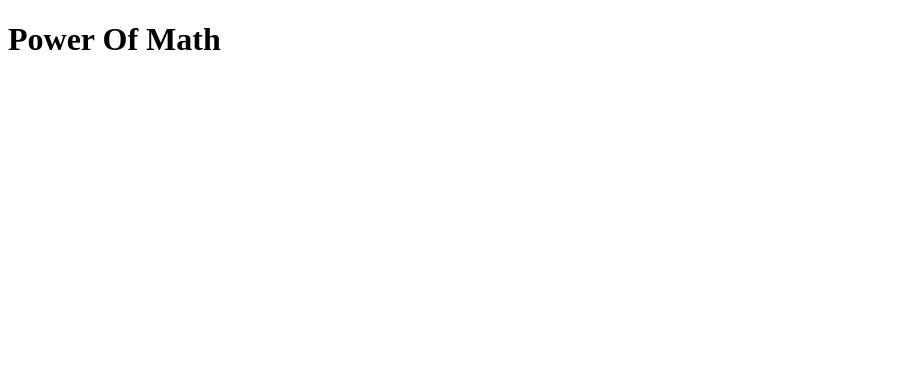
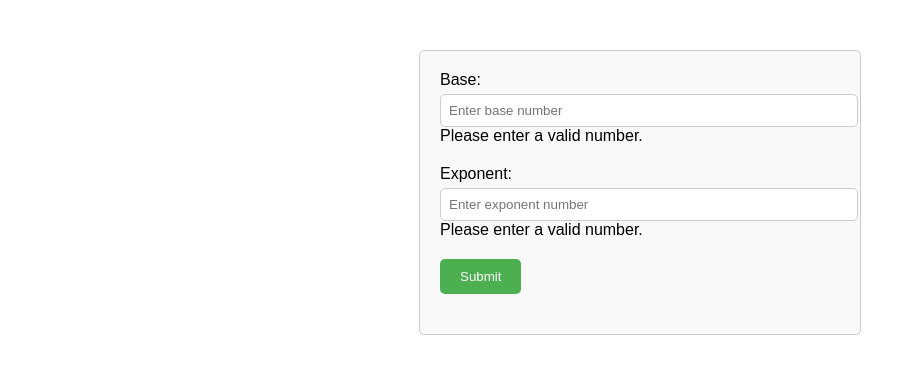
Before and after one commit to david-solomon-henshaw/Aws-Playground, a plain HTML site: page Power Of Math/index.html in a window 1280 px wide. Shown: the whole page, without its empty margins (0-916 px from the left). Drawn offline with Linux system fonts and the light colour scheme.

Commit message:
Power of math html file completed with validators and aws api connected

```diff
--- a/Power Of Math/index.html
+++ b/Power Of Math/index.html
@@ -1,11 +1,113 @@
 <!DOCTYPE html>
 <html lang="en">
 <head>
-    <meta charset="UTF-8">
-    <meta name="viewport" content="width=device-width, initial-scale=1.0">
-    <title>Document</title>
+<meta charset="UTF-8">
+<meta name="viewport" content="width=device-width, initial-scale=1.0">
+<title>Power of Math Calculator</title>
+<style>
+    body {
+        font-family: Arial, sans-serif;
+        margin: 0;
+        padding: 0;
+    }
+    .container {
+        max-width: 400px;
+        margin: 50px auto;
+        padding: 20px;
+        background-color: #f9f9f9;
+        border: 1px solid #ccc;
+        border-radius: 5px;
+    }
+    .input-group {
+        margin-bottom: 20px;
+    }
+    label {
+        display: block;
+        margin-bottom: 5px;
+    }
+    input[type="text"] {
+        width: 100%;
+        padding: 8px;
+        border: 1px solid #ccc;
+        border-radius: 5px;
+    }
+    #warning {
+        color: red;
+        display: none;
+    }
+    #submitBtn {
+        padding: 10px 20px;
+        background-color: #4CAF50;
+        color: white;
+        border: none;
+        border-radius: 5px;
+        cursor: pointer;
+    }
+    #submitBtn:disabled {
+        background-color: #ddd;
+        cursor: not-allowed;
+    }
+    #result {
+        margin-top: 20px;
+        font-weight: bold;
+    }
+</style>
 </head>
 <body>
-    <h1>Power Of Math</h1>
+
+<div class="container">
+    <div class="input-group">
+        <label for="base">Base:</label>
+        <input type="text" id="base" placeholder="Enter base number" oninput="validateInput('base')">
+        <div id="base-warning" class="warning">Please enter a valid number.</div>
+    </div>
+    <div class="input-group">
+        <label for="exponent">Exponent:</label>
+        <input type="text" id="exponent" placeholder="Enter exponent number" oninput="validateInput('exponent')">
+        <div id="exponent-warning" class="warning">Please enter a valid number.</div>
+    </div>
+    <button id="submitBtn" onclick="submitNumbers()">Submit</button>
+    <div id="result"></div>
+</div>
+
+<script>
+function validateInput(field) {
+    var input = document.getElementById(field);
+    var warning = document.getElementById(field + "-warning");
+    var submitBtn = document.getElementById("submitBtn");
+
+    if (isNaN(input.value)) {
+        warning.style.display = "block";
+        submitBtn.disabled = true;
+    } else {
+        warning.style.display = "none";
+        submitBtn.disabled = false;
+    }
+}
+
+function submitNumbers() {
+    var base = document.getElementById("base").value;
+    var exponent = document.getElementById("exponent").value;
+
+    // Make an HTTP request to your Lambda function endpoint
+    fetch('https://l0jbanpb2h.execute-api.us-east-1.amazonaws.com/dev', {
+        method: 'POST',
+        headers: {
+            'Content-Type': 'application/json',
+        },
+        body: JSON.stringify({ base: base, exponent: exponent }),
+    })
+    .then(response => response.json())
+    .then(data => {
+        var resultElement = document.getElementById("result");
+        resultElement.innerText = `Result: ${data.body}`;
+        console.log(data.body)
+    })
+    .catch(error => {
+        console.error('Error:', error);
+    });
+}
+</script>
+
 </body>
 </html>
```
Also changed, not shown: 1 other file.
